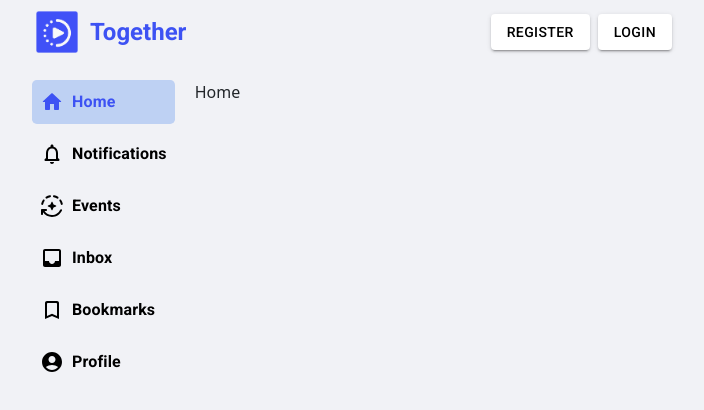
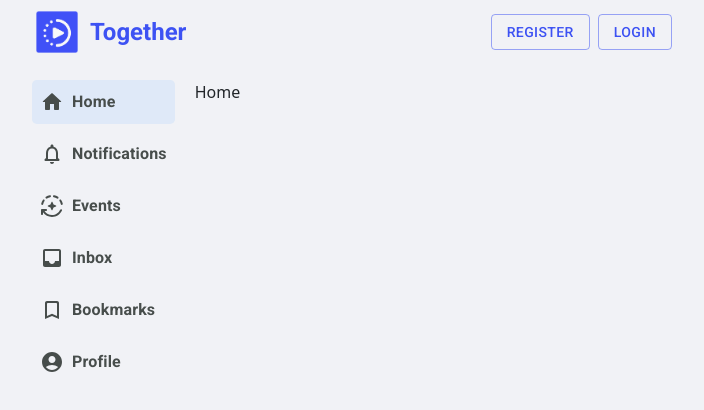
Before and after one commit to ensonal/Together-EventBasedWebApp-.NETCore-Angular, a React (Create React App) app in the folder FrontendReact/together-app/: page / in a window 1280 px wide. Shown: the top 410 px of the page, without its empty margins (288-992 px from the left). Built offline with nearby package versions, Linux system fonts and the light colour scheme; no server answers.

Commit message:
fix: vertical nav menu style

```diff
--- a/FrontendReact/together-app/src/components/NavBar/DefaultNav.tsx
+++ b/FrontendReact/together-app/src/components/NavBar/DefaultNav.tsx
@@ -6,10 +6,10 @@ export function DefaultNav() {
 
   return (
     <Box sx={{ flexGrow: 0 }}>
-        <Button variant="contained" color="secondary" sx={{marginRight: 1}} onClick={() => navigate("/register")}>
+        <Button variant="outlined" sx={{marginRight: 1}} onClick={() => navigate("/register")}>
           Register
         </Button>
-        <Button variant="contained" color="secondary" onClick={() => navigate("/login")} >
+        <Button variant="outlined" onClick={() => navigate("/login")} >
           Login
         </Button>
     </Box>
--- a/FrontendReact/together-app/src/components/VerticalNavBar/VerticalNavBar.css
+++ b/FrontendReact/together-app/src/components/VerticalNavBar/VerticalNavBar.css
@@ -5,15 +5,15 @@
 }
 
 .nav-item:hover {
-  background-color: #81beff40;
-  color: #3D52F3;
+  background-color: #8fc4fc1a;
+  color: #4f62f4;
 }
 
 .nav-item.active {
-  background-color: #558ded54;
-  color: #3D52F3;
+  background-color: #81beff2b;
+  color: #4f62f4;
 }
 
 .nav-item:hover .MuiSvgIcon-root, .nav-item.active .MuiSvgIcon-root {
-  color: #3D52F3;
+  color: #4f62f4;
 }
--- a/FrontendReact/together-app/src/components/VerticalNavBar/VerticalNavBar.tsx
+++ b/FrontendReact/together-app/src/components/VerticalNavBar/VerticalNavBar.tsx
@@ -1,18 +1,19 @@
-import React, { useState, useEffect } from 'react';
-import { useLocation, useNavigate } from 'react-router-dom';
+import React, { useState, useEffect } from "react";
+import { useLocation, useNavigate } from "react-router-dom";
 import InboxIcon from "@mui/icons-material/Inbox";
 import { Typography } from "@mui/material";
-import HomeRoundedIcon from '@mui/icons-material/HomeRounded';
-import NotificationsNoneRoundedIcon from '@mui/icons-material/NotificationsNoneRounded';
-import AutoModeRoundedIcon from '@mui/icons-material/AutoModeRounded';
-import BookmarkBorderRoundedIcon from '@mui/icons-material/BookmarkBorderRounded';
-import AccountCircleRoundedIcon from '@mui/icons-material/AccountCircleRounded';
-import './VerticalNavBar.css'; // CSS dosyasını import ediyoruz
+import HomeRoundedIcon from "@mui/icons-material/HomeRounded";
+import NotificationsNoneRoundedIcon from "@mui/icons-material/NotificationsNoneRounded";
+import AutoModeRoundedIcon from "@mui/icons-material/AutoModeRounded";
+import BookmarkBorderRoundedIcon from "@mui/icons-material/BookmarkBorderRounded";
+import AccountCircleRoundedIcon from "@mui/icons-material/AccountCircleRounded";
+import "./VerticalNavBar.css"; // CSS dosyasını import ediyoruz
 
-export function VerticalNavBar() {
+export function VerticalNavBar(verticalNavFlex: any) {
   const location = useLocation();
   const navigate = useNavigate();
   const [activeRoute, setActiveRoute] = useState(location.pathname);
+  const [open, setOpen] = useState(true);
 
   useEffect(() => {
     setActiveRoute(location.pathname);
@@ -23,61 +24,123 @@ export function VerticalNavBar() {
     setActiveRoute(route);
   };
 
+  useEffect(() => {
+    if (verticalNavFlex.verticalNavFlex === 0.1) {
+      setOpen(false);
+    } else {
+      setOpen(true);
+    }
+  }, [verticalNavFlex]);
+
   return (
     <div className="d-flex flex-column gap-2">
       <div
-        className={`d-flex flex-row justify-content-start align-items-center gap-2 nav-item rounded-3 p-2 ${activeRoute === '/' ? 'active' : ''}`}
-        onClick={() => handleNavigation('/')}
+        className={`d-flex flex-row justify-content-start align-items-center gap-2 nav-item rounded-3 p-2 ${
+          activeRoute === "/" ? "active" : ""
+        }`}
+        onClick={() => handleNavigation("/")}
       >
-        <HomeRoundedIcon />
-        <Typography variant="subtitle1" component="div" fontWeight={"bold"}>
+        <HomeRoundedIcon style={{ color: "#474D4B" }} />
+        {open && (
+          <Typography
+            variant="subtitle1"
+            component="div"
+            fontWeight={"bold"}
+            style={{ color: "#474D4B" }}
+          >
             Home
           </Typography>
+        )}
       </div>
       <div
-        className={`d-flex flex-row justify-content-start align-items-center gap-2 nav-item rounded-3 p-2 ${activeRoute === '/notifications' ? 'active' : ''}`}
-        onClick={() => handleNavigation('/notifications')}
+        className={`d-flex flex-row justify-content-start align-items-center gap-2 nav-item rounded-3 p-2 ${
+          activeRoute === "/notifications" ? "active" : ""
+        }`}
+        onClick={() => handleNavigation("/notifications")}
       >
-        <NotificationsNoneRoundedIcon />
-        <Typography variant="subtitle1" component="div" fontWeight={"bold"}>
+        <NotificationsNoneRoundedIcon style={{ color: "#474D4B" }} />
+        {open && (
+          <Typography
+            variant="subtitle1"
+            component="div"
+            fontWeight={"bold"}
+            style={{ color: "#474D4B" }}
+          >
             Notifications
           </Typography>
+        )}
       </div>
       <div
-        className={`d-flex flex-row justify-content-start align-items-center gap-2 nav-item rounded-3 p-2 ${activeRoute === '/events' ? 'active' : ''}`}
-        onClick={() => handleNavigation('/events')}
+        className={`d-flex flex-row justify-content-start align-items-center gap-2 nav-item rounded-3 p-2 ${
+          activeRoute === "/events" ? "active" : ""
+        }`}
+        onClick={() => handleNavigation("/events")}
       >
-        <AutoModeRoundedIcon />
-        <Typography variant="subtitle1" component="div" fontWeight={"bold"}>
+        <AutoModeRoundedIcon style={{ color: "#474D4B" }} />
+        {open && (
+          <Typography
+            variant="subtitle1"
+            component="div"
+            fontWeight={"bold"}
+            style={{ color: "#474D4B" }}
+          >
             Events
           </Typography>
+        )}
       </div>
       <div
-        className={`d-flex flex-row justify-content-start align-items-center gap-2 nav-item rounded-3 p-2 ${activeRoute === '/inbox' ? 'active' : ''}`}
-        onClick={() => handleNavigation('/inbox')}
+        className={`d-flex flex-row justify-content-start align-items-center gap-2 nav-item rounded-3 p-2 ${
+          activeRoute === "/inbox" ? "active" : ""
+        }`}
+        onClick={() => handleNavigation("/inbox")}
       >
-        <InboxIcon />
-        <Typography variant="subtitle1" component="div" fontWeight={"bold"}>
+        <InboxIcon style={{ color: "#474D4B" }} />
+        {open && (
+          <Typography
+            variant="subtitle1"
+            component="div"
+            fontWeight={"bold"}
+            style={{ color: "#474D4B" }}
+          >
             Inbox
           </Typography>
+        )}
       </div>
       <div
-        className={`d-flex flex-row justify-content-start align-items-center gap-2 nav-item rounded-3 p-2 ${activeRoute === '/bookmarks' ? 'active' : ''}`}
-        onClick={() => handleNavigation('/bookmarks')}
+        className={`d-flex flex-row justify-content-start align-items-center gap-2 nav-item rounded-3 p-2 ${
+          activeRoute === "/bookmarks" ? "active" : ""
+        }`}
+        onClick={() => handleNavigation("/bookmarks")}
       >
-        <BookmarkBorderRoundedIcon />
-        <Typography variant="subtitle1" component="div" fontWeight={"bold"}>
+        <BookmarkBorderRoundedIcon style={{ color: "#474D4B" }} />
+        {open && (
+          <Typography
+            variant="subtitle1"
+            component="div"
+            fontWeight={"bold"}
+            style={{ color: "#474D4B" }}
+          >
             Bookmarks
           </Typography>
+        )}
       </div>
       <div
-        className={`d-flex flex-row justify-content-start align-items-center gap-2 nav-item rounded-3 p-2 ${activeRoute === '/my-profile' ? 'active' : ''}`}
-        onClick={() => handleNavigation('/my-profile')}
+        className={`d-flex flex-row justify-content-start align-items-center gap-2 nav-item rounded-3 p-2 ${
+          activeRoute === "/my-profile" ? "active" : ""
+        }`}
+        onClick={() => handleNavigation("/my-profile")}
       >
-        <AccountCircleRoundedIcon />
-        <Typography variant="subtitle1" component="div" fontWeight={"bold"}>
+        <AccountCircleRoundedIcon style={{ color: "#474D4B" }} />
+        {open && (
+          <Typography
+            variant="subtitle1"
+            component="div"
+            fontWeight={"bold"}
+            style={{ color: "#474D4B" }}
+          >
             Profile
           </Typography>
+        )}
       </div>
     </div>
   );
--- a/FrontendReact/together-app/src/routes/index.tsx
+++ b/FrontendReact/together-app/src/routes/index.tsx
@@ -6,12 +6,24 @@ import { MyProfilePage } from "../routes/MyProfile/MyProfilePage";
 import { CreateEventPage } from "../routes/CreateEvent/CreateEventPage";
 import { useLocation } from "react-router-dom";
 import { VerticalNavBar } from "../components/VerticalNavBar/VerticalNavBar";
+import { useEffect, useState } from "react";
 
 export default function Routes() {
   const location = useLocation();
 
+  const [verticalNavFlex, setVerticalNavFlex] = useState(1);
+
   const isRegisterOrLogin =
     location.pathname === "/register" || location.pathname === "/login";
+
+  useEffect(() => {
+    location.pathname === "/register" || location.pathname === "/login"
+      ? setVerticalNavFlex(0)
+      : setVerticalNavFlex(1);
+    location.pathname === "/events"
+      ? setVerticalNavFlex(0.1)
+      : setVerticalNavFlex(1);
+  }, [location.pathname]);
 
   return (
     <BaseRoutes>
@@ -30,17 +42,24 @@ export default function Routes() {
                 paddingRight: !isRegisterOrLogin ? "20rem" : 0,
               }}
             >
-              {isRegisterOrLogin
-              ? <Outlet />
-              :
-              <div style={{ flexDirection: "row", display: "flex" }}>
-                <div style={{ flex: 1, backgroundColor: "#F1F2F6" }} className="pt-3">
-                  <VerticalNavBar />
+              {isRegisterOrLogin ? (
+                <Outlet />
+              ) : (
+                <div style={{ flexDirection: "row", display: "flex" }}>
+                  <div
+                    style={{
+                      flex: verticalNavFlex,
+                      backgroundColor: "#F1F2F6",
+                    }}
+                    className="pt-3"
+                  >
+                    <VerticalNavBar verticalNavFlex={verticalNavFlex} />
+                  </div>
+                  <div style={{ flex: 4, marginLeft: 20 }} className="pt-3">
+                    <Outlet />
+                  </div>
                 </div>
-                <div style={{ flex: 4, marginLeft:20 }}  className="pt-3">
-                  <Outlet />
-                </div>
-              </div>}
+              )}
             </div>
           </div>
         }
```
Also changed, not shown: FrontendReact/together-app/src/components/NavBar/AuthenticatedNav.tsx (+35 -6 lines). Lines whose indentation alone changed are shown as unchanged.
